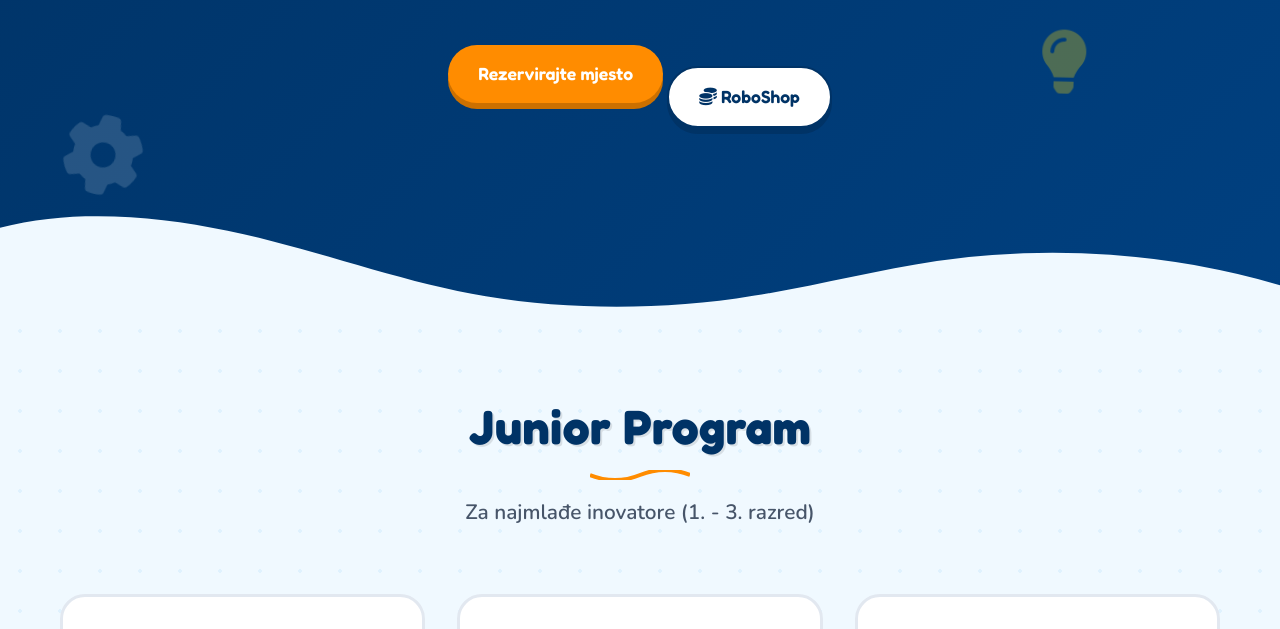
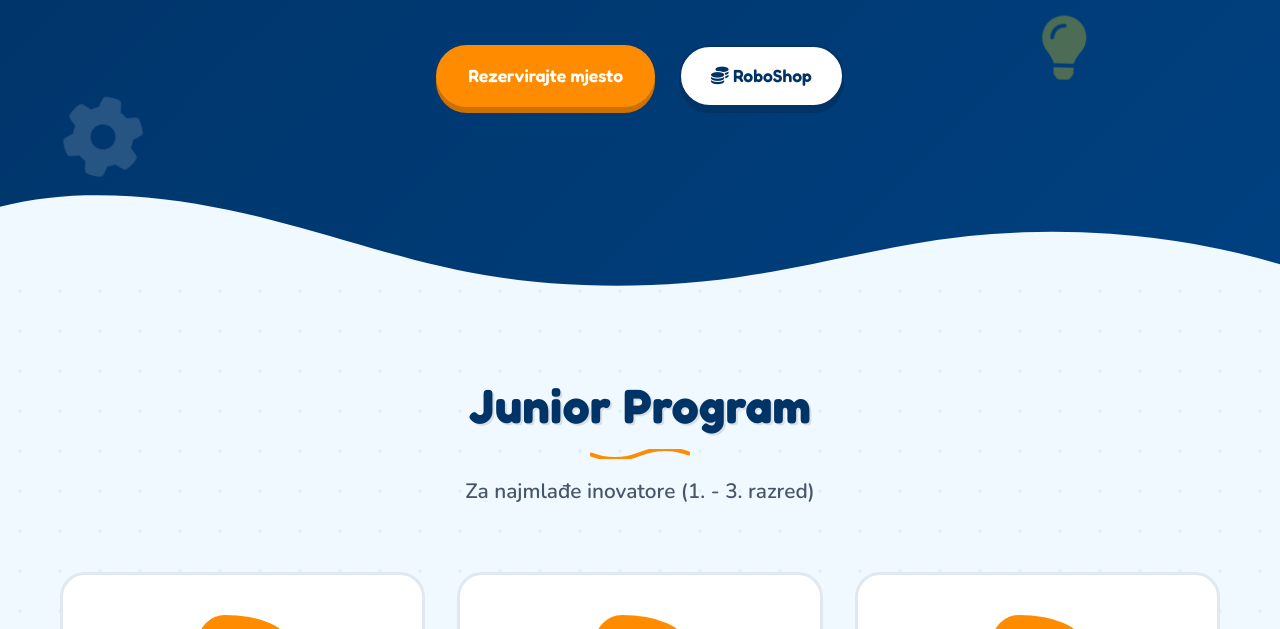
Before and after one commit to filip0906/Robokacija, a plain HTML site: page index.html in a window 1280 px wide. Shown: the part 409-1038 px from the top of the page. Drawn offline with nearby package versions, Linux system fonts and the light colour scheme; no server answers.

Commit message:
Align hero buttons and fix height mismatch

```diff
--- a/styles.css
+++ b/styles.css
@@ -85,6 +85,7 @@ img {
     background-color: var(--secondary-color);
     color: var(--white);
     box-shadow: 0 6px 0 #cc7000; /* Darker orange shadow */
+    border: 2px solid transparent;
 }
 
 .btn-primary:hover {
@@ -299,6 +300,14 @@ header {
     margin-left: auto;
     margin-right: auto;
     font-weight: 600;
+}
+
+.hero-buttons {
+    display: flex;
+    justify-content: center;
+    align-items: center;
+    gap: 1.5rem;
+    flex-wrap: wrap;
 }
 
 /* Wave Divider */
```
